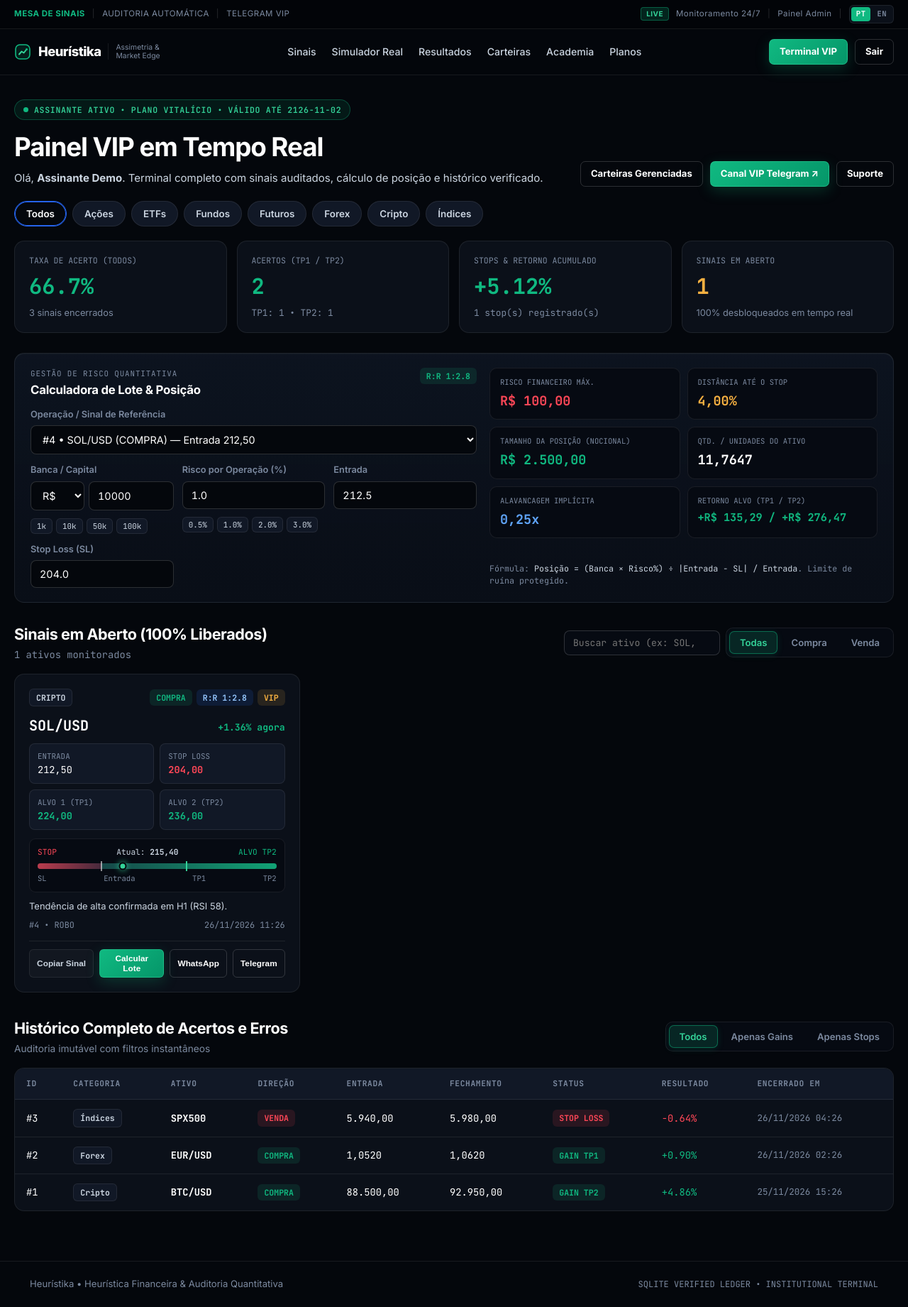
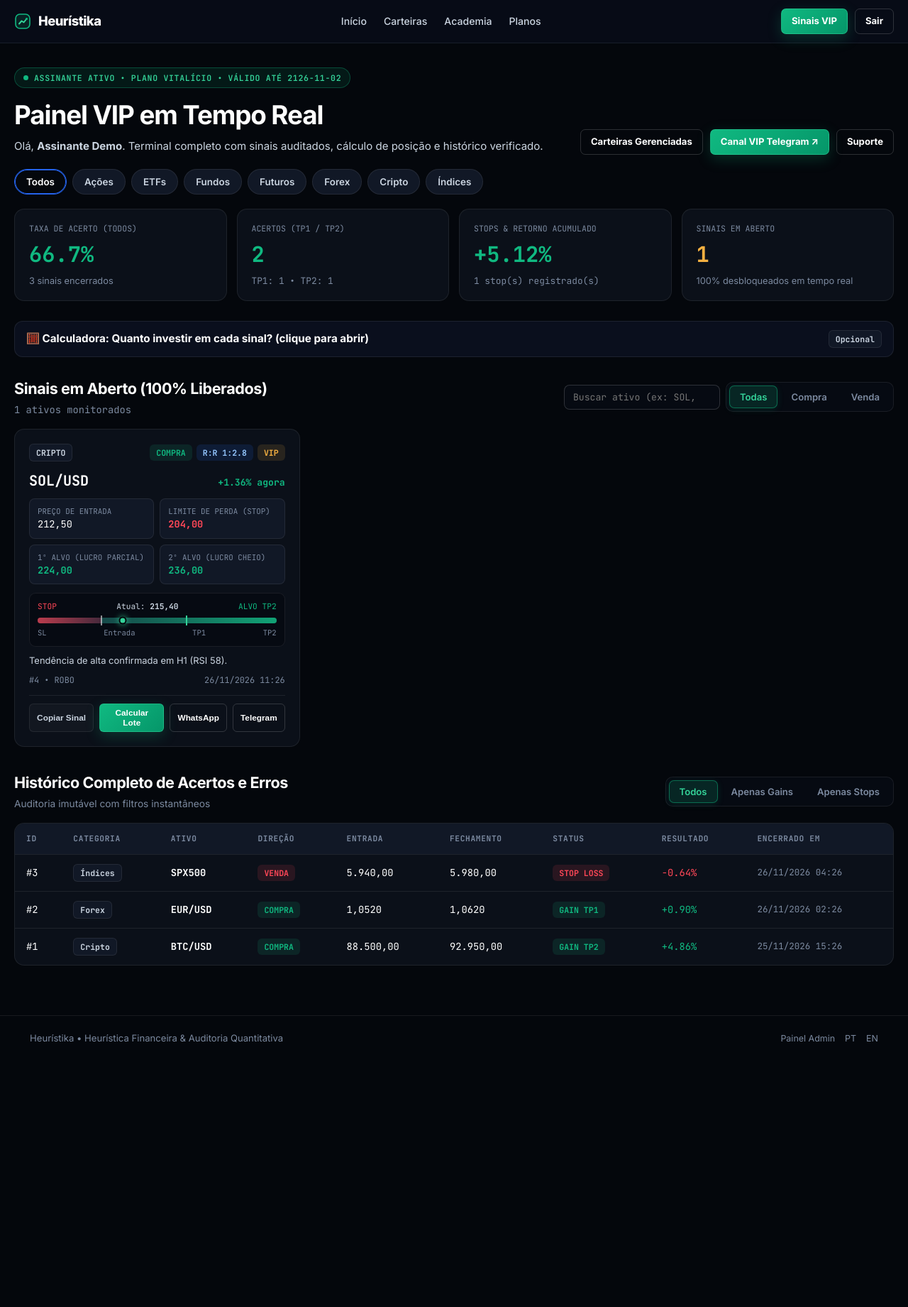
Before and after one commit to lsschneider24/heuristika-sinais, a Flask app: page /vip in a window 1280 px wide. Shown: the whole page at 71% size. After the commit the page ends 1468 px from the top, so only its background shows below. Run offline with Flask 3, Linux system fonts and the light colour scheme; the visitor is signed in with stand-in values (Sample User, id 1); data comes from the database, SQL or seed files in the repository.

Commit message:
Redesign limpo para iniciantes: remove barra tecnica do topo, simplifica menu, recolhe calculadora e laboratorio avancado

```diff
--- a/templates/base.html
+++ b/templates/base.html
@@ -13,33 +13,9 @@
   <div id="cursorSpotlight" class="cursor-spotlight" aria-hidden="true"></div>
   <div id="hkToastContainer" class="toast-container" aria-live="polite"></div>
 
-  <!-- Top Utility Bar -->
-  <div class="utility-bar no-print">
-    <div class="container utility-inner">
-      <div class="utility-left">
-        <span class="util-tag">{{ t.util_desk }}</span>
-        <span class="util-sep">|</span>
-        <span>{{ t.util_audit }}</span>
-        <span class="util-sep">|</span>
-        <span>{{ t.util_tg }}</span>
-      </div>
-      <div class="utility-right">
-        <span class="util-badge">LIVE</span>
-        <span>{{ t.util_mon }}</span>
-        <span class="util-sep">|</span>
-        <a href="{{ url_for('admin_panel') }}">{{ t.util_admin }}</a>
-        <span class="util-sep">|</span>
-        <div class="lang-switch" aria-label="Language">
-          <a href="{{ url_for('set_language', lang='pt') }}" class="{% if lang == 'pt' %}active{% endif %}">PT</a>
-          <a href="{{ url_for('set_language', lang='en') }}" class="{% if lang == 'en' %}active{% endif %}">EN</a>
-        </div>
-      </div>
-    </div>
-  </div>
-
-  <!-- Main Header -->
-  <header class="navbar no-print">
-    <div class="container nav-inner">
+  <!-- Main Header (Clean Fintech Navbar) -->
+  <header class="navbar no-print" style="border-bottom:1px solid rgba(148,163,184,0.12); background:rgba(8,13,24,0.92); backdrop-filter:blur(12px);">
+    <div class="container nav-inner" style="padding-top:12px; padding-bottom:12px;">
       <a href="{{ url_for('index') }}" class="brand">
         <span class="brand-hex" aria-hidden="true">
           <svg width="24" height="24" viewBox="0 0 24 24" fill="none">
@@ -49,13 +25,10 @@
           </svg>
         </span>
         <span class="brand-name">Heurístika</span>
-        <span class="brand-sub">{{ t.brand_sub1 }}<br/>{{ t.brand_sub2 }}</span>
       </a>
 
-      <nav class="nav-links" aria-label="Principal">
-        <a href="{{ url_for('index') }}#operacoes" class="nav-item">{{ t.nav_signals }}</a>
-        <a href="{{ url_for('index') }}#simulador-rendimento" class="nav-item">Simulador Real</a>
-        <a href="{{ url_for('index') }}#historico" class="nav-item">Resultados</a>
+      <nav class="nav-links" aria-label="Principal" style="gap:24px;">
+        <a href="{{ url_for('index') }}" class="nav-item {% if request.endpoint == 'index' %}active{% endif %}">Início</a>
         <a href="{{ url_for('carteiras') }}" class="nav-item {% if request.endpoint == 'carteiras' %}active{% endif %}">{{ t.nav_portfolios }}</a>
         <a href="{{ url_for('academia') }}" class="nav-item {% if request.endpoint in ('academia', 'certificado') %}active{% endif %}">{{ t.nav_academy }}</a>
         <a href="{{ url_for('index') }}#planos" class="nav-item">{{ t.nav_plans }}</a>
@@ -63,7 +36,7 @@
 
       <div class="nav-cta">
         {% if session.get('vip_subscriber_id') %}
-          <a href="{{ url_for('vip_area') }}" class="btn btn-sm btn-electric {% if request.endpoint == 'vip_area' %}nav-btn-active{% endif %}">{{ t.nav_vip_panel }}</a>
+          <a href="{{ url_for('vip_area') }}" class="btn btn-sm btn-electric {% if request.endpoint == 'vip_area' %}nav-btn-active{% endif %}">Sinais VIP</a>
           <a href="{{ url_for('logout') }}" class="btn btn-sm btn-outline">{{ t.nav_logout }}</a>
         {% else %}
           <a href="{{ url_for('login') }}" class="btn btn-sm btn-outline {% if request.endpoint == 'login' %}nav-btn-active{% endif %}">{{ t.nav_login }}</a>
@@ -90,9 +63,13 @@
   </main>
 
   <footer class="site-footer no-print">
-    <div class="container footer-inner">
+    <div class="container footer-inner" style="flex-wrap:wrap; gap:12px;">
       <span>{{ t.footer_text }}</span>
-      <span class="mono" style="font-size:0.75rem;">SQLITE VERIFIED LEDGER • INSTITUTIONAL TERMINAL</span>
+      <div style="display:flex; gap:14px; align-items:center; font-size:0.78rem;">
+        <a href="{{ url_for('admin_panel') }}" style="color:var(--muted);">{{ t.util_admin }}</a>
+        <a href="{{ url_for('set_language', lang='pt') }}" style="color:var(--muted);">PT</a>
+        <a href="{{ url_for('set_language', lang='en') }}" style="color:var(--muted);">EN</a>
+      </div>
     </div>
   </footer>
 
--- a/templates/carteiras.html
+++ b/templates/carteiras.html
@@ -886,6 +886,11 @@
 </script>
 
 <section class="container section-wrap" style="padding-top:0;">
+  <details style="margin-top:24px; border:1px solid var(--border); border-radius:12px; background:rgba(15,23,42,0.55); padding:12px 16px;">
+    <summary style="cursor:pointer; font-weight:700; font-size:0.9rem; color:var(--text-soft); display:flex; justify-content:space-between; align-items:center;">
+      <span>🔬 Modo Avançado: Laboratório de Estratégias &amp; Radar Global (para usuários experientes)</span>
+      <span class="badge badge-cat">Opcional</span>
+    </summary>
   <!-- LABORATÓRIO DE ESTRATÉGIAS, RADAR GLOBAL & AGENTE (FASES 3 & 4) -->
   <div id="strategyLabSection" class="term-panel" style="margin-top:28px;">
     <div style="display:flex; justify-content:space-between; align-items:center; flex-wrap:wrap; gap:12px; margin-bottom:14px;">
@@ -958,6 +963,7 @@
       <div id="agentReplyBox" class="mono" style="padding:12px; border:1px solid var(--border); border-radius:10px; white-space:pre-wrap; font-size:0.82rem; min-height:60px;">Pronto para consultas determinísticas (custo zero).</div>
     </div>
   </div>
+  </details>
 </section>
 
 <script>
--- a/templates/vip.html
+++ b/templates/vip.html
@@ -55,8 +55,13 @@
     </div>
   </section>
 
-  <!-- Calculadora Interativa de Lote & Gestão de Risco -->
-  <div class="term-panel calc-grid" id="riskCalcSection">
+  <!-- Calculadora Recolhível para Iniciantes (não polui o topo) -->
+  <details id="riskCalcAccordion" style="margin:20px 0 28px; border:1px solid var(--border); border-radius:12px; background:rgba(15,23,42,0.6); padding:12px 16px;">
+    <summary style="cursor:pointer; font-weight:700; font-size:0.95rem; color:var(--text); display:flex; justify-content:space-between; align-items:center; list-style:none;">
+      <span>🧮 Calculadora: Quanto investir em cada sinal? (clique para abrir)</span>
+      <span class="badge badge-cat">Opcional</span>
+    </summary>
+    <div class="term-panel calc-grid" id="riskCalcSection" style="margin-top:14px; margin-bottom:0; border:none; padding:8px 0 0;">
     <div>
       <div class="term-panel-head" style="margin-bottom:12px;">
         <div>
@@ -157,7 +162,8 @@
         Fórmula: <span style="color:var(--text-soft);">Posição = (Banca × Risco%) ÷ |Entrada - SL| / Entrada</span>. Limite de ruína protegido.
       </div>
     </div>
-  </div>
+    </div>
+  </details>
 
   <!-- Sinais em Aberto 100% Liberados -->
   <div class="filter-toolbar">
@@ -222,10 +228,10 @@
           </div>
 
           <div class="levels-grid">
-            <div class="level-box"><span>Entrada</span>{{ s.entrada|fmt_price(s.categoria, s.ativo) }}</div>
-            <div class="level-box"><span>Stop Loss</span><strong class="text-red">{{ s.sl|fmt_price(s.categoria, s.ativo) }}</strong></div>
-            <div class="level-box"><span>Alvo 1 (TP1)</span><strong class="text-green">{{ s.tp1|fmt_price(s.categoria, s.ativo) }}</strong></div>
-            <div class="level-box"><span>Alvo 2 (TP2)</span><strong class="text-green">{{ s.tp2|fmt_price(s.categoria, s.ativo) }}</strong></div>
+            <div class="level-box"><span>Preço de Entrada</span>{{ s.entrada|fmt_price(s.categoria, s.ativo) }}</div>
+            <div class="level-box"><span>Limite de Perda (Stop)</span><strong class="text-red">{{ s.sl|fmt_price(s.categoria, s.ativo) }}</strong></div>
+            <div class="level-box"><span>1º Alvo (Lucro Parcial)</span><strong class="text-green">{{ s.tp1|fmt_price(s.categoria, s.ativo) }}</strong></div>
+            <div class="level-box"><span>2º Alvo (Lucro Cheio)</span><strong class="text-green">{{ s.tp2|fmt_price(s.categoria, s.ativo) }}</strong></div>
           </div>
 
           <!-- Visual Risk/Reward Ladder -->
@@ -447,11 +453,13 @@
 
   document.querySelectorAll(".load-calc-btn").forEach(btn => {
     btn.addEventListener("click", () => {
+      const acc = document.getElementById("riskCalcAccordion");
+      if (acc) acc.open = true;
       sigSelect.value = btn.dataset.id;
       loadSignalIntoInputs(sigSelect.selectedOptions[0]);
       computeRisk();
       document.getElementById("riskCalcSection").scrollIntoView({ behavior: "smooth", block: "center" });
-      window.hkToast("Sinal carregado na calculadora de risco!", "success");
+      window.hkToast("Sinal carregado na calculadora!", "success");
     });
   });
 
```
